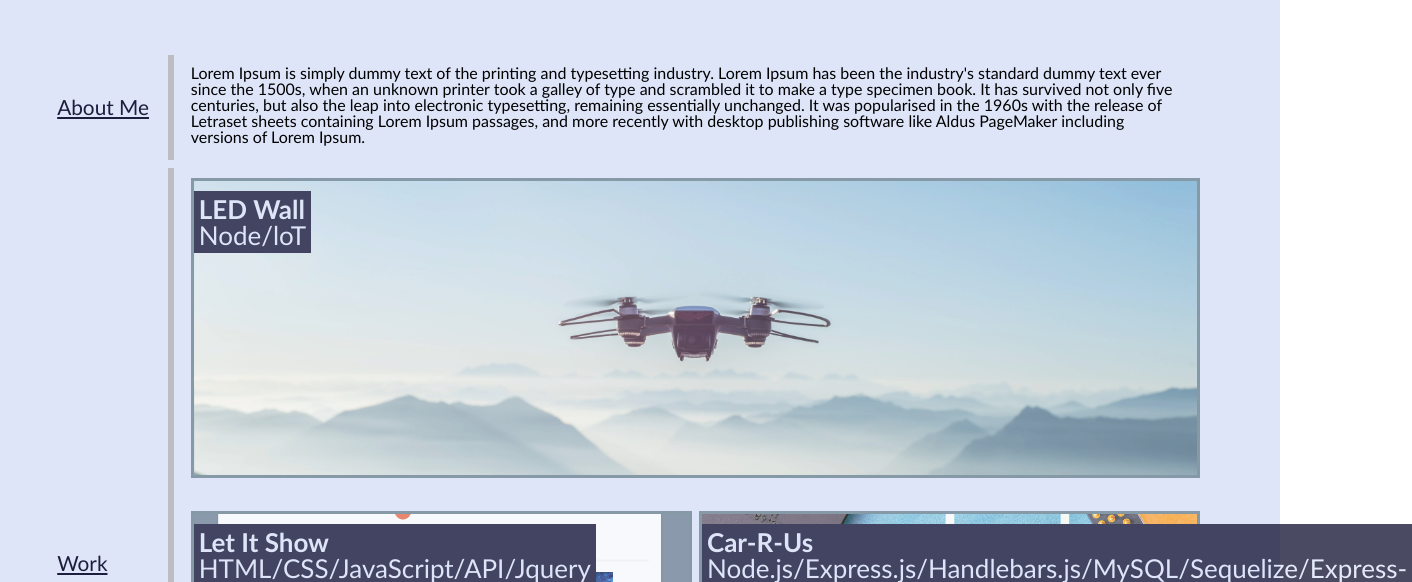
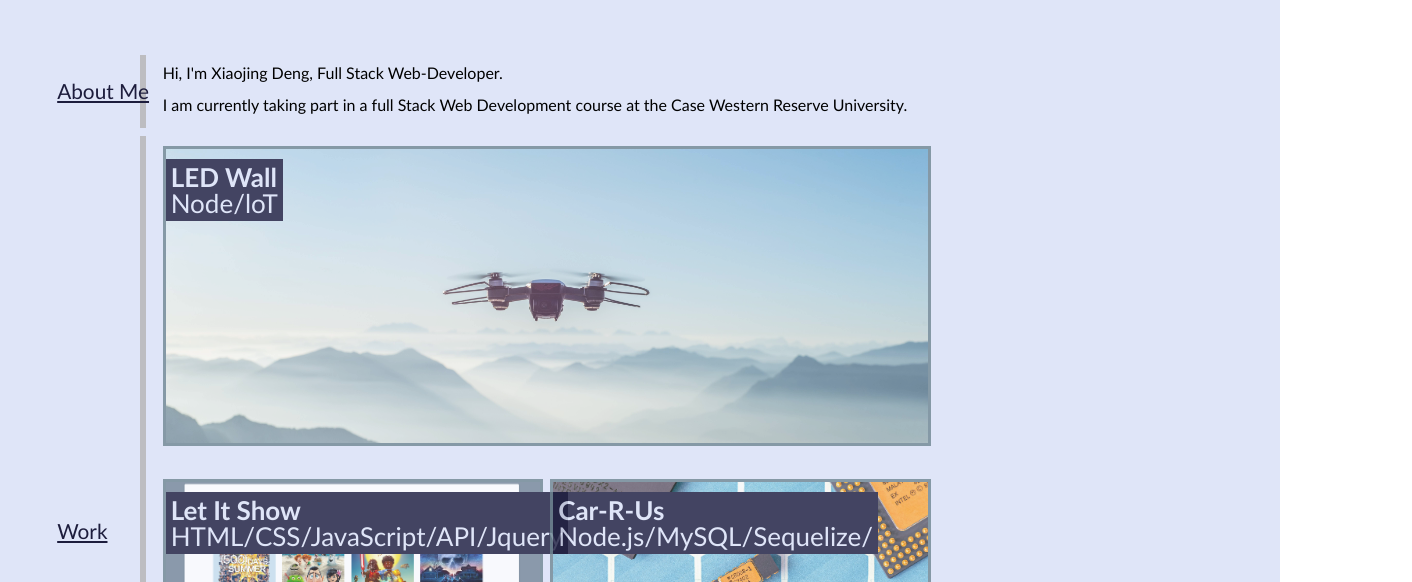
Before and after one commit to xiaojing168jmg168/my-portfolio, a plain HTML site: page index.html in a window 1280 px wide. Shown: the part 258-840 px from the top of the page, 1412 px wide, since content can reach past the window. Drawn offline with Linux system fonts and the light colour scheme.

Commit message:
fix about me

```diff
--- a/index.html
+++ b/index.html
@@ -35,7 +35,13 @@
    <div id="aboutme" class="side sidebar">About Me
 </div>
    <div class="grid-item grid-item-2">
-Lorem Ipsum is simply dummy text of the printing and typesetting industry. Lorem Ipsum has been the industry's standard dummy text ever since the 1500s, when an unknown printer took a galley of type and scrambled it to make a type specimen book. It has survived not only five centuries, but also the leap into electronic typesetting, remaining essentially unchanged. It was popularised in the 1960s with the release of Letraset sheets containing Lorem Ipsum passages, and more recently with desktop publishing software like Aldus PageMaker including versions of Lorem Ipsum.</div>
+<p>
+Hi, I'm Xiaojing Deng, Full Stack Web-Developer.
+<br>
+<br>
+I am currently taking part in a full Stack Web Development course at the Case Western Reserve University.
+</p>
+</div>
 
    <div id="work" class="side sidebar1">Work</div>
   <a href="https://xiaojing168jmg168.github.io/module-1--challenge/" class="grid-item grid-item-4 gird-img" role="img" aria-label="{work-image4}">
@@ -56,7 +62,7 @@ Lorem Ipsum is simply dummy text of the printing and typesetting industry. Lorem
  <a href="https://floating-river-45182.herokuapp.com/" class="grid-item grid-item-6 gird-img" role="img" aria-label="{work-image6}">
       <div class="img-title">
        <h2>Car-R-Us</h2>
-       <p>Node.js/Express.js/Handlebars.js/MySQL/Sequelize/Express-session/cookies</p>
+       <p>Node.js/MySQL/Sequelize/</p>
      </div>
 </a>
 
```
